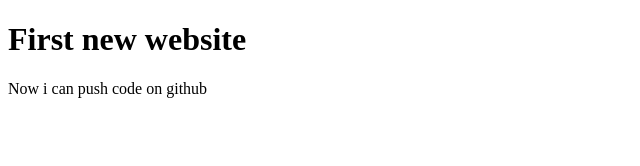
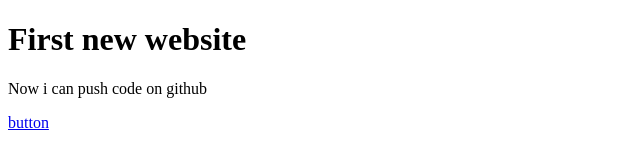
Before and after one commit to JannatulFerdous25/web-course1, a plain HTML site: page index.html in a window 1280 px wide. Shown: the full height of the page, 0-640 px from the left. Drawn offline with Linux system fonts and the light colour scheme.

Commit message:
problem face

```diff
--- a/index.html
+++ b/index.html
@@ -8,5 +8,6 @@
 <body>
     <h1>First new website</h1>
     <p>Now i can push code on github</p>
+    <a href="#">button</a>
 </body>
 </html>
```
